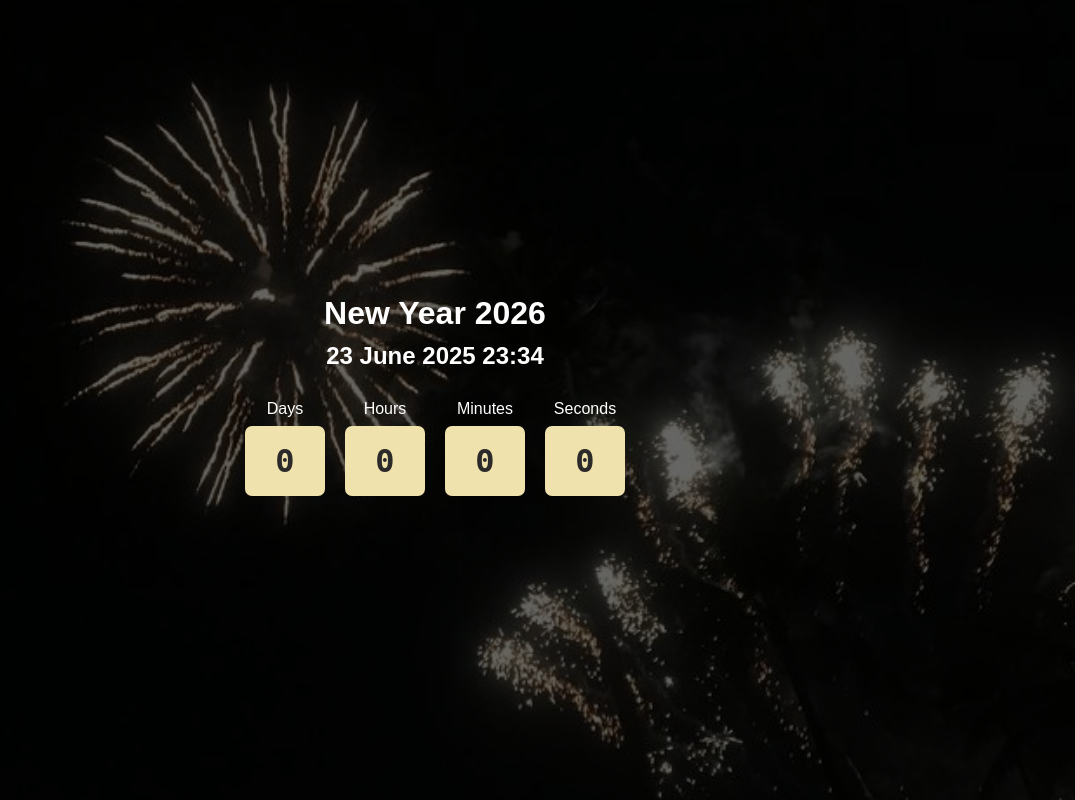
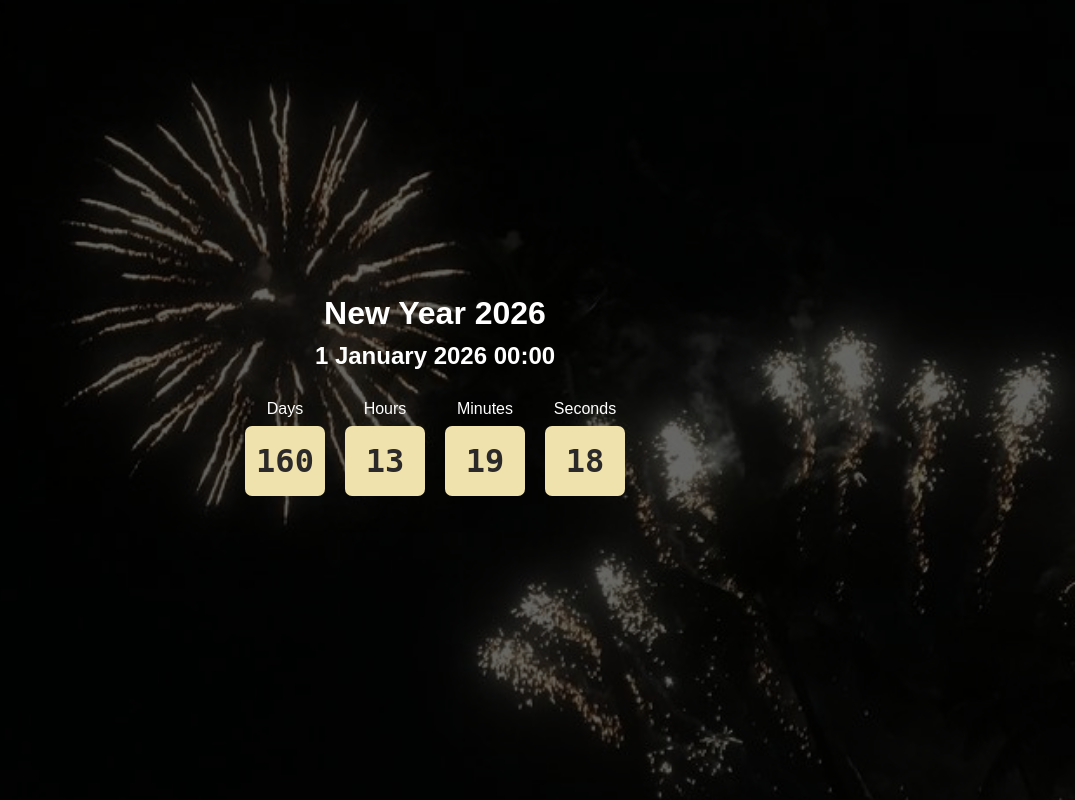
Before and after one commit to rutikakengal/100DAYS_OF_100WEBPROJECTS, a PHP site: page /public/day06/index.html in a window 1280 px wide. Shown: the whole page, without its empty margins (205-1280 px from the left). Run offline with PHP 8.4, Linux system fonts and the light colour scheme.

Commit message:
projects added

```diff
--- a/public/day06/script.js
+++ b/public/day06/script.js
@@ -1,4 +1,4 @@
-const endDate = "23 June 2025 23:34";
+const endDate = "1 January 2026 00:00";
 
 document.querySelector(".eventDate h2").innerHTML = endDate;
 
@@ -9,18 +9,16 @@ function clock() {
   const now = new Date();
   const diff = (end - now) / 1000;
 
-    if (diff < 0){
+  if (diff < 0) {
     return;
   }
-
 
   inputs[0].value = Math.floor(diff / 24 / 60 / 60);
   inputs[1].value = Math.floor(diff / 60 / 60) % 24;
   inputs[2].value = Math.floor(diff / 60) % 60;
   inputs[3].value = Math.floor(diff) % 60;
-
 }
 
 clock();
 
-setInterval(clock,1000)
+setInterval(clock, 1000);
--- a/public/day06/style.css
+++ b/public/day06/style.css
@@ -1,11 +1,12 @@
+@import url('https://fonts.googleapis.com/css2?family=Poppins:ital,wght@0,100;0,200;0,300;0,400;0,500;0,600;0,700;0,800;0,900;1,100;1,200;1,300;1,400;1,500;1,600;1,700;1,800;1,900&display=swap');
+@import url('https://fonts.googleapis.com/css2?family=Roboto+Mono:ital,wght@0,100..700;1,100..700&display=swap');
+
 * {
     box-sizing: border-box;
     margin: 0;
     padding: 0;
 }
 
-@import url('https://fonts.googleapis.com/css2?family=Poppins:ital,wght@0,100;0,200;0,300;0,400;0,500;0,600;0,700;0,800;0,900;1,100;1,200;1,300;1,400;1,500;1,600;1,700;1,800;1,900&display=swap');
-@import url('https://fonts.googleapis.com/css2?family=Roboto+Mono:ital,wght@0,100..700;1,100..700&display=swap');
 
 body {
     background-image: url(bg.jpg);
@@ -28,7 +29,8 @@ body {
 }
 
 h1,
-h2, label {
+h2,
+label {
     font-family: "Popins", sans-serif;
     color: white;
 }
@@ -65,7 +67,7 @@ input {
     border: none;
 }
 
-.box{
+.box {
     font-family: "Popins", sans-serif;
     display: flex;
     flex-direction: column;
```
Lines whose indentation alone changed are shown as unchanged.
